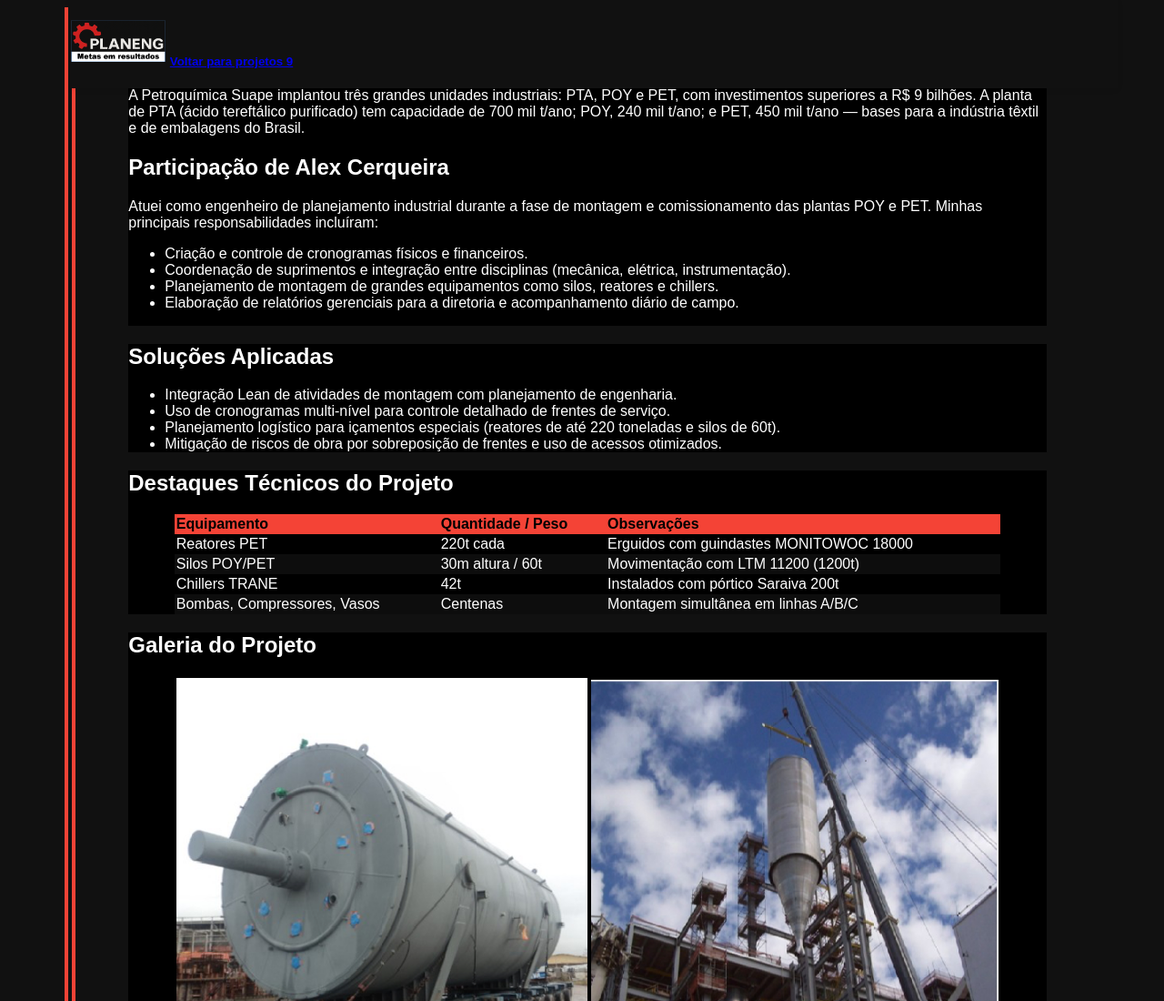
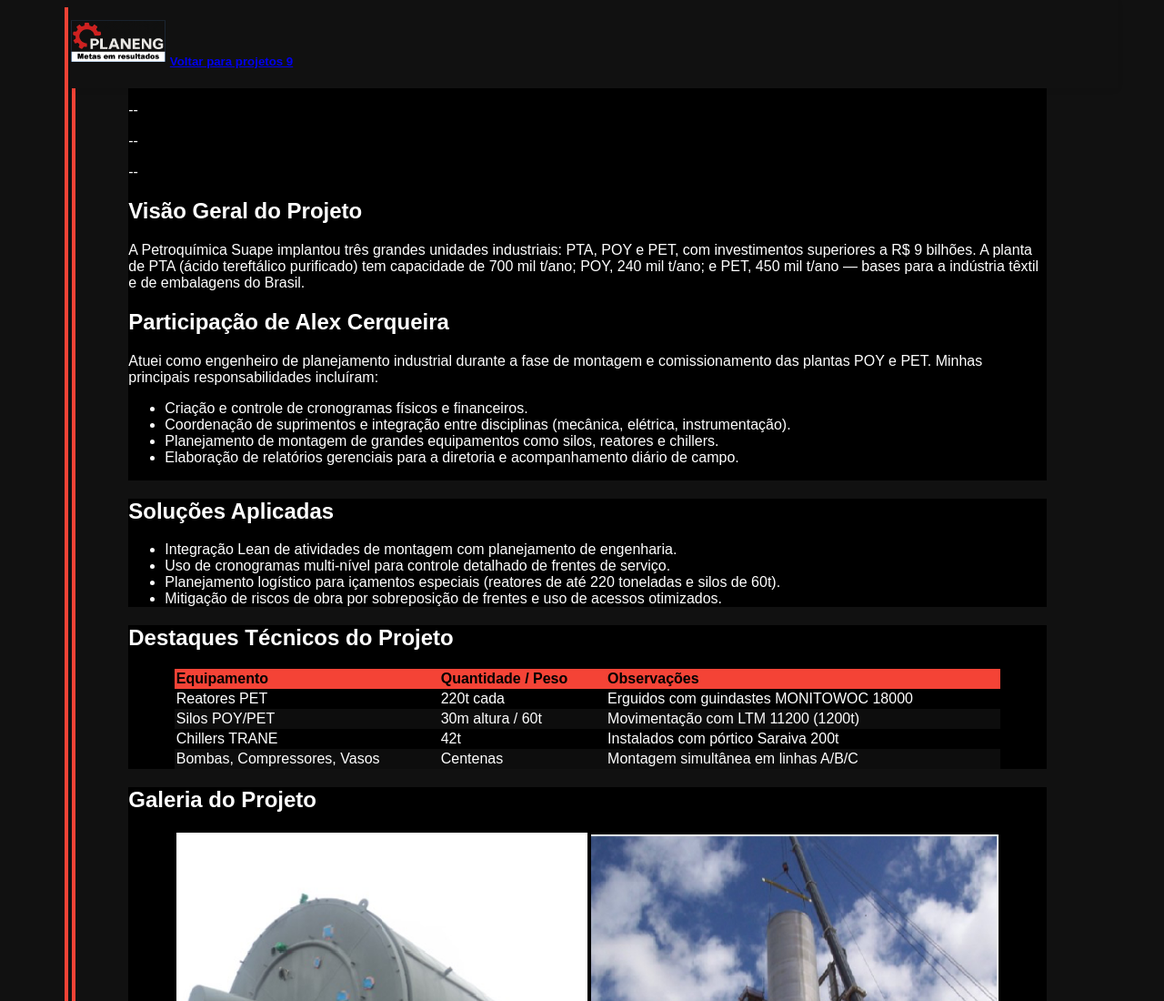
Before and after one commit to AlexCerq/PLANENG, a plain HTML site: page Suape.html in a window 1280 px wide. Shown: the top 1100 px of the page at 91% size. Drawn offline with Linux system fonts and the light colour scheme.

Commit message:
Update Suape.html

```diff
--- a/Suape.html
+++ b/Suape.html
@@ -25,7 +25,7 @@
   <div class="sobre-container">
   <span>
 <span class="slogan">Transformando metas em resultados</span>
-  <p></p>
+  <p>--</p>  <p>--</p>  <p>--</p>  <p>--</p>  <p>--</p>
     <h2>Visão Geral do Projeto</h2></p>
     <p>A Petroquímica Suape implantou três grandes unidades industriais: PTA, POY e PET, com investimentos superiores a R$ 9 bilhões. A planta de PTA (ácido tereftálico purificado) tem capacidade de 700 mil t/ano; POY, 240 mil t/ano; e PET, 450 mil t/ano — bases para a indústria têxtil e de embalagens do Brasil.</p>
     <h2>Participação de Alex Cerqueira</h2>
```
